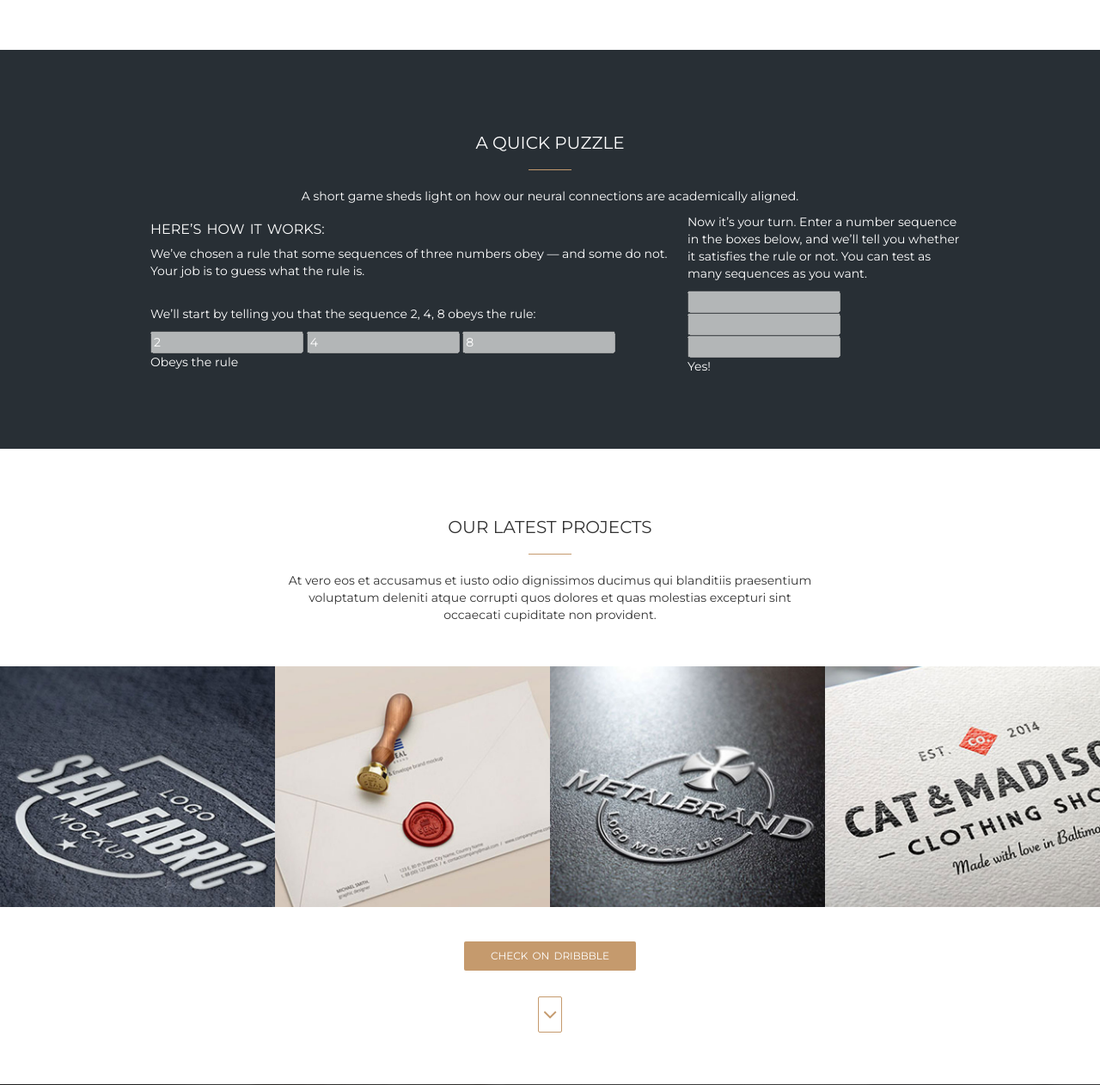
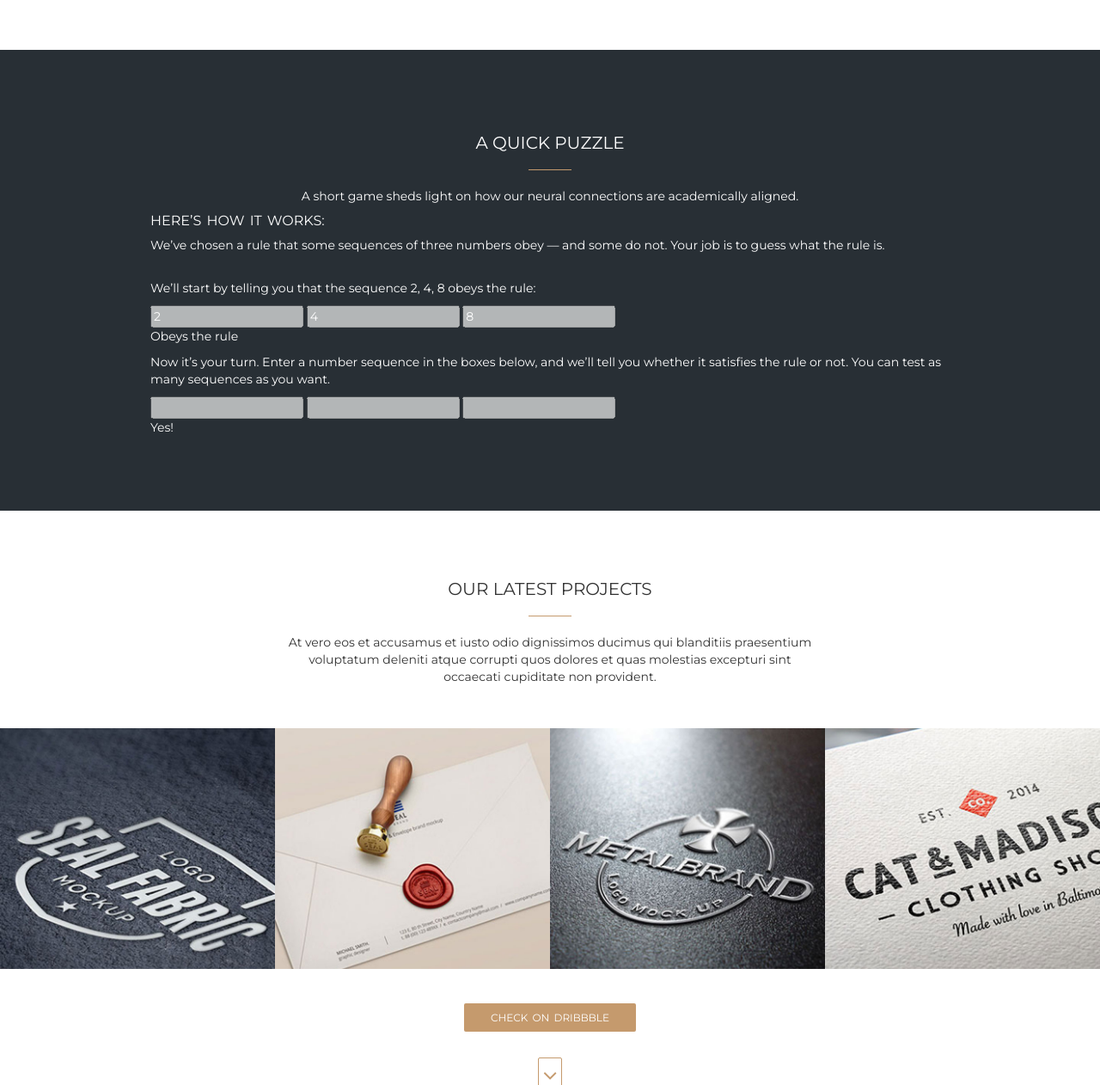
Before and after one commit to ngaurav/work, a Django app: page / in a window 1280 px wide. Shown: the part 2240-3502 px from the top of the page at 86% size. Run offline with Django 3.2, Linux system fonts and the light colour scheme; some libraries are stand-ins or nearby versions.

Commit message:
Revert "game design 2"
This reverts commit 58d7a8fd43b39d668abccc132557407bdd5c350a.

```diff
--- a/react/core/templates/core/index.html
+++ b/react/core/templates/core/index.html
@@ -200,8 +200,8 @@
                 <hr>
                 <p>A short game sheds light on how our neural connections are academically aligned.</p>
             </div>
-            <div class="row">
-              <div class="col-md-8">
+            <div class="g-fakeForm">
+              <div>
                 <h4 class="g-instruction-hed">Here’s how it works:</h4>
                 <p class="g-instructions">We’ve chosen a rule that some sequences of three numbers obey — and some do not. Your job is to guess what the rule is.</p> <p class="g-instructions"><br>We’ll start by telling you that the sequence 2, 4, 8 obeys the rule:</p>
                 <div class="g-example">
```
